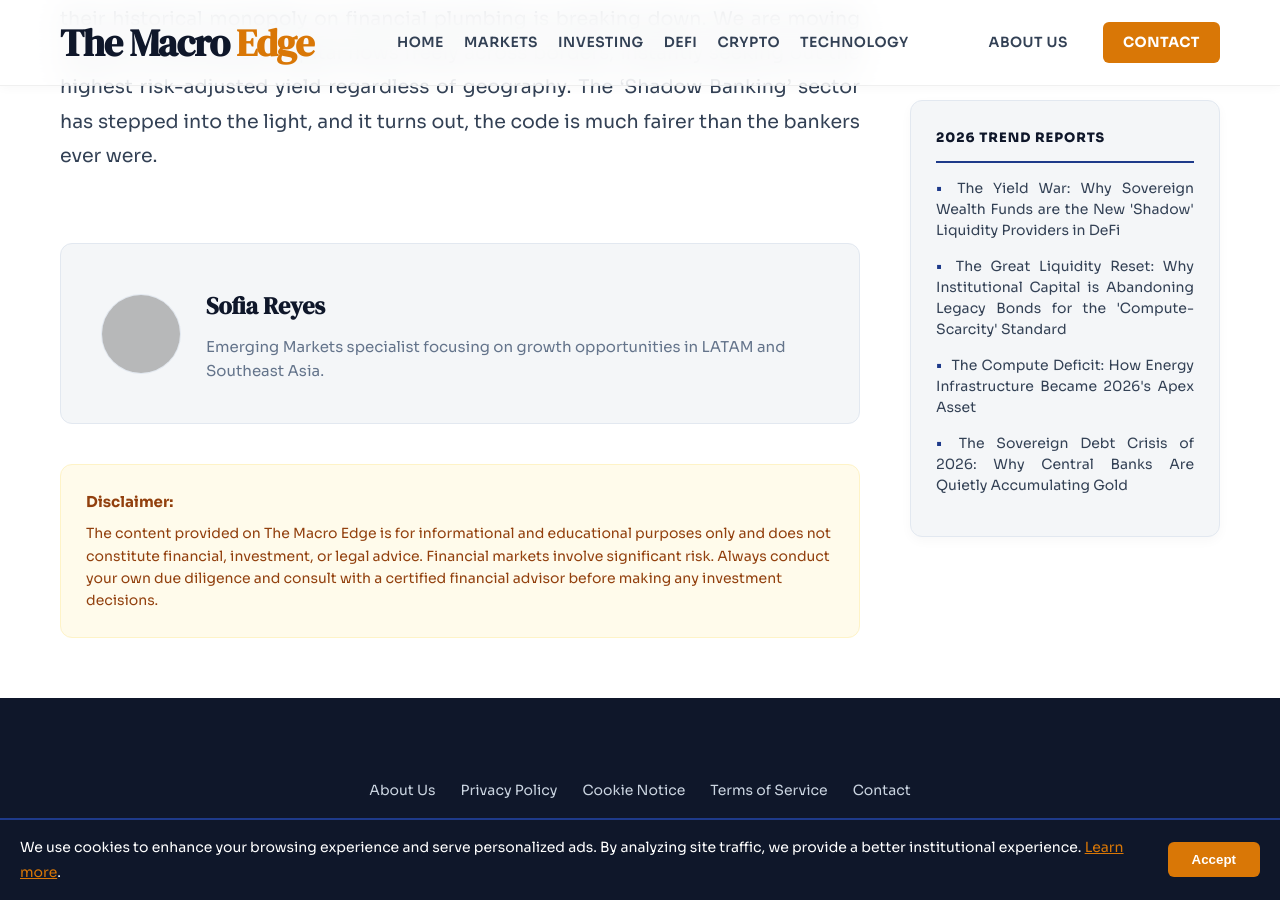
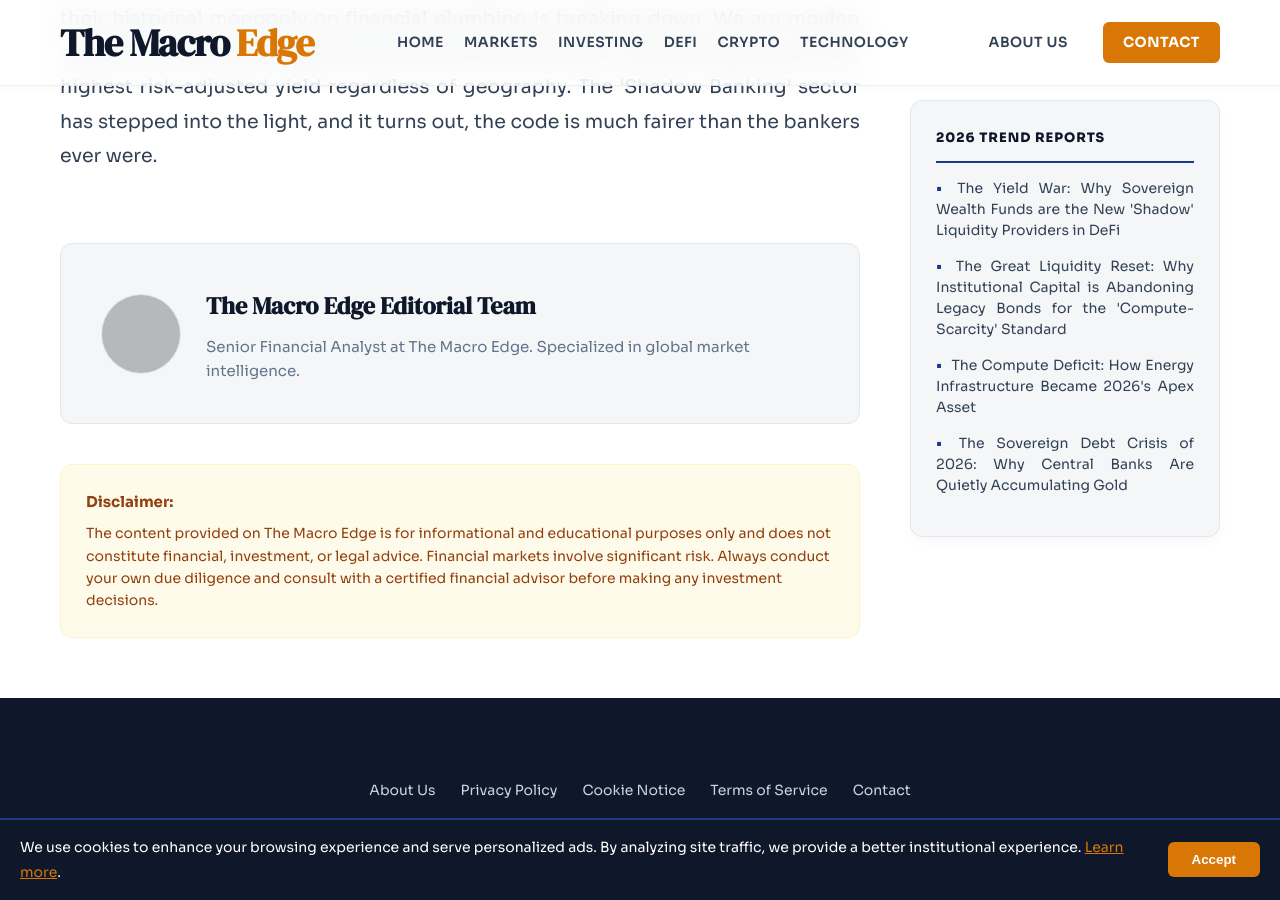
Before and after one commit to Frixx55/FinanceWorld, a Jekyll site: the page built from _posts/2026-04-29-defi-shadow-banking-real-world-assets.md, in a window 1280 px wide and 900 px high, scrolled down 2862 px. Built offline with Jekyll 4.4.1, drawn with Linux system fonts in a browser that asks for light colours; some of the changed text lies outside the part shown; grey boxes are pictures that could not be loaded.

Commit message:
Update author credit in DeFi post

```diff
--- a/_posts/2026-04-29-defi-shadow-banking-real-world-assets.md
+++ b/_posts/2026-04-29-defi-shadow-banking-real-world-assets.md
@@ -2,7 +2,7 @@
 layout: post
 title: "I Spent a Month Inside the 'New' DeFi, and It Doesn't Have a Zip Code"
 date: 2026-04-29 10:00:00 +0200
-author: "Sofia Reyes"
+author: "The Macro Edge Editorial Team"
 category: "DeFi"
 image: "https://images.pexels.com/photos/7567443/pexels-photo-7567443.jpeg"
 excerpt: "The next wave of decentralized finance is leaving the tech hubs. Explore how borderless protocols are creating a global financial layer that operates beyond jurisdictions."
```
